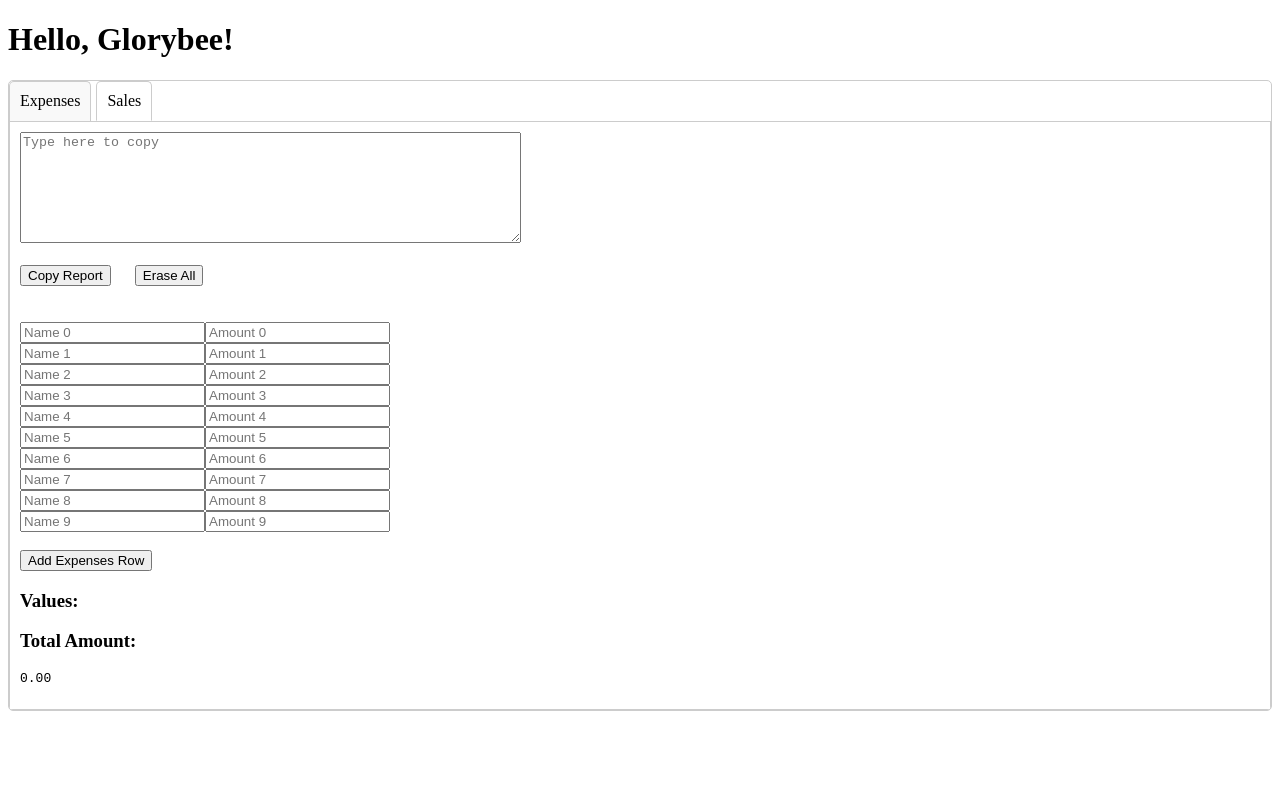
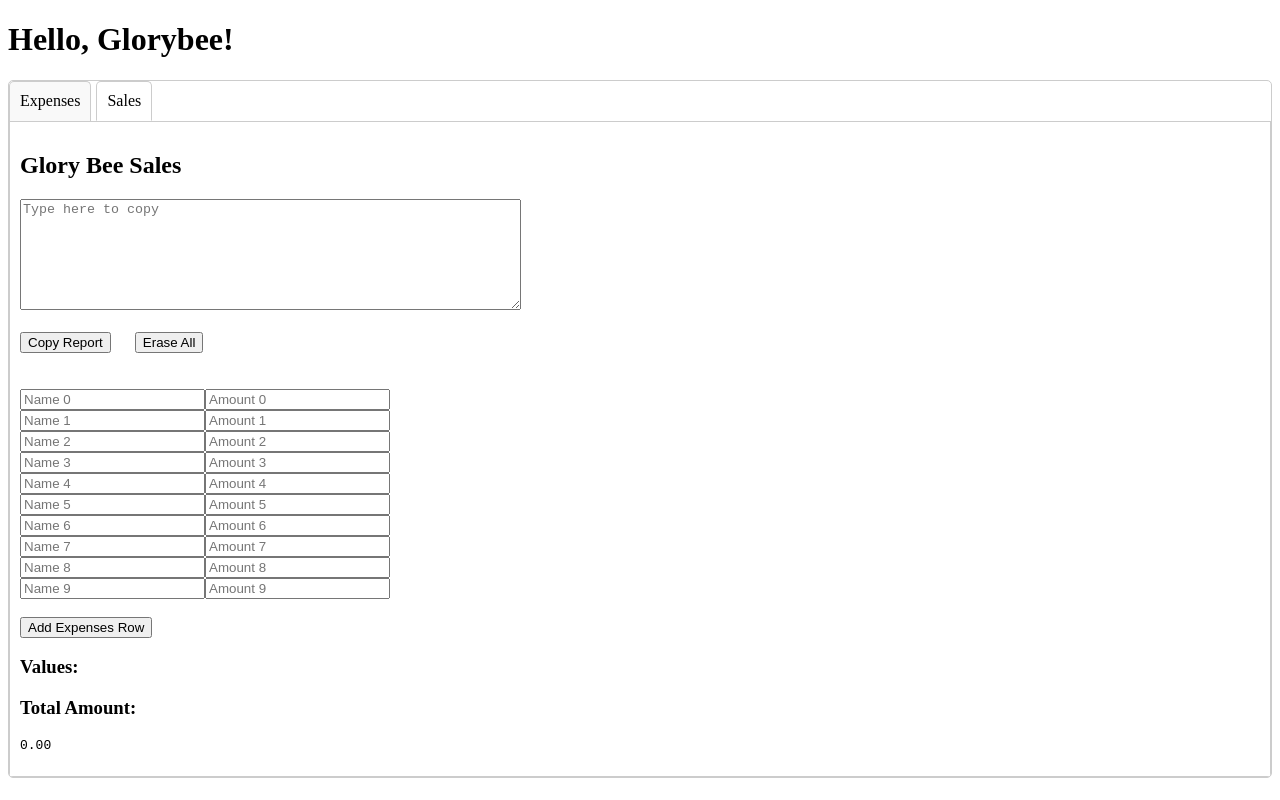
Before and after one commit to AdamsAppios/bakerybusyrep, a React (Create React App) app: page /glorybee in a window 1280 px wide. Both pictures are taken after a click on the element "Sales". Built offline with nearby package versions, Linux system fonts and the light colour scheme.

Commit message:
Added Glory Bee

```diff
--- a/src/Components/Glorybee/Sales/GlorySalesMain.js
+++ b/src/Components/Glorybee/Sales/GlorySalesMain.js
@@ -59,6 +59,7 @@ const GlorySalesMain = () => {
 
   return (
     <div>
+      <h2> Glory Bee Sales</h2>
       <Copytoclipboard stringReport={stringReport} handleEraseAll={handleEraseAll} copyButtonLabel="Copy Report" eraseButtonLabel="Erase All" readOnly />
       <br />
       <br />
```
